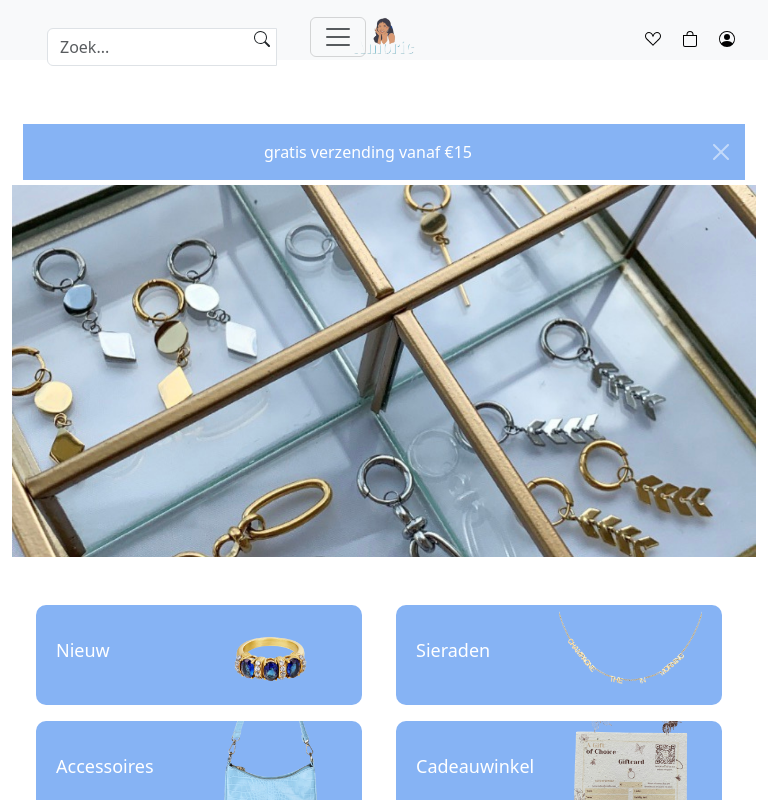
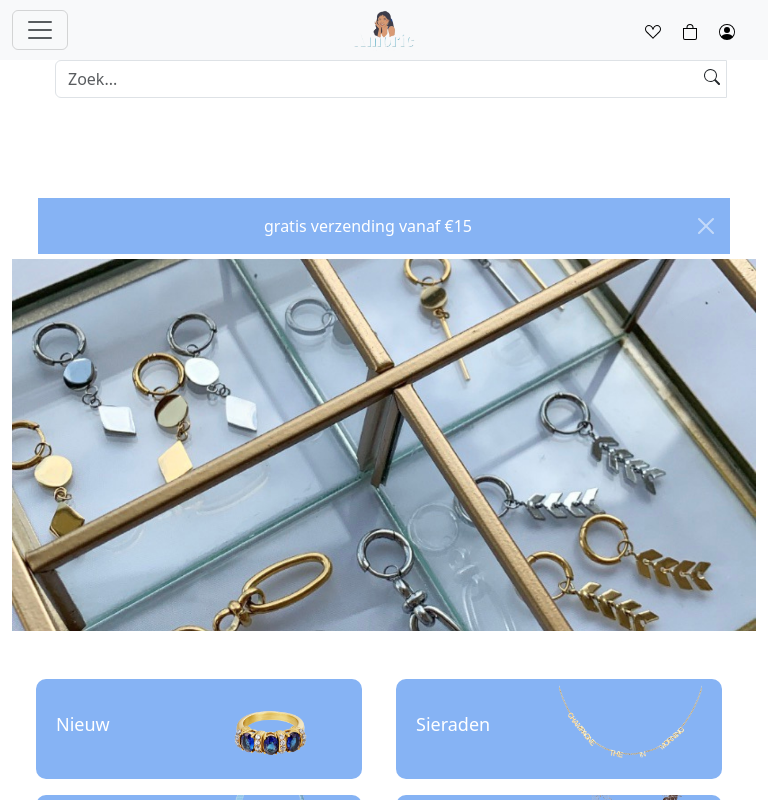
Before and after one commit to MorrisJansen/atelier-amorie, a React (Create React App) app: page / in a window 768 px wide. Shown: the top 800 px of the page. Built offline with nearby package versions, Linux system fonts and the light colour scheme.

Commit message:
grootste deel navbar afgemaakt, de linkjes nog aanpassen en een icoontje op grote schermen

```diff
--- a/public/index.html
+++ b/public/index.html
@@ -2,46 +2,19 @@
 <html lang="en">
   <head>
     <meta charset="utf-8" />
-    <link rel="icon" href="%PUBLIC_URL%/favicon.ico" />
+    <!-- <link rel="icon" href="%PUBLIC_URL%/favicon.ico" /> -->
     <meta name="viewport" content="width=device-width, initial-scale=1" />
     <meta name="theme-color" content="#000000" />
     <meta
       name="description"
       content="Web site created using create-react-app"
     />
-    <link rel="apple-touch-icon" href="%PUBLIC_URL%/logo192.png" />
-    <!--
-      manifest.json provides metadata used when your web app is installed on a
-      user's mobile device or desktop. See https://developers.google.com/web/fundamentals/web-app-manifest/
-    -->
-    <link rel="manifest" href="%PUBLIC_URL%/manifest.json" />
 
 
 
-
-    <!--
-      Notice the use of %PUBLIC_URL% in the tags above.
-      It will be replaced with the URL of the `public` folder during the build.
-      Only files inside the `public` folder can be referenced from the HTML.
-
-      Unlike "/favicon.ico" or "favicon.ico", "%PUBLIC_URL%/favicon.ico" will
-      work correctly both with client-side routing and a non-root public URL.
-      Learn how to configure a non-root public URL by running `npm run build`.
-    -->
-    <title>React App</title>
+    <title>Atelier Amorie</title>
   </head>
   <body>
-    <noscript>You need to enable JavaScript to run this app.</noscript>
     <div id="root"></div>
-    <!--
-      This HTML file is a template.
-      If you open it directly in the browser, you will see an empty page.
-
-      You can add webfonts, meta tags, or analytics to this file.
-      The build step will place the bundled scripts into the <body> tag.
-
-      To begin the development, run `npm start` or `yarn start`.
-      To create a production bundle, use `npm run build` or `yarn build`.
-    -->
   </body>
 </html>
--- a/src/componenten/navbar.js
+++ b/src/componenten/navbar.js
@@ -9,8 +9,9 @@ function Navbar() {
 {/* Eerste navbar */}
 <nav className="navbar bg-body-tertiary navbar-expand-lg eerste-navbar fixed-top">
   <div className="container-fluid">
+
  {/* Zoekbalk voor grote schermen */}
-    <div className="container-zoekbalk grote-zoeker">
+<div className="container-zoekbalk grote-zoeker d-lg-block d-none">
   <div className="row">
     <div className="col-11">
       <form className="d-flex">
@@ -18,7 +19,7 @@ function Navbar() {
           <input className="form-control" type="search" placeholder="Zoek..." aria-label="Zoeken" />
           <button className="btn grote-zoek-knop" type="submit">
             <svg xmlns="http://www.w3.org/2000/svg" width="16" height="16" fill="currentColor" className="bi bi-search" viewBox="0 0 16 16">
-                  <path d="M11.742 10.344a6.5 6.5 0 1 0-1.397 1.398h-.001c.03.04.062.078.098.115l3.85 3.85a1 1 0 0 0 1.415-1.414l-3.85-3.85a1.007 1.007 0 0 0-.115-.1zM12 6.5a5.5 5.5 0 1 1-11 0 5.5 5.5 0 0 1 11 0z"/>
+              <path d="M11.742 10.344a6.5 6.5 0 1 0-1.397 1.398h-.001c.03.04.062.078.098.115l3.85 3.85a1 1 0 0 0 1.415-1.414l-3.85-3.85a1.007 1.007 0 0 0-.115-.1zM12 6.5a5.5 5.5 0 1 1-11 0 5.5 5.5 0 0 1 11 0z" />
             </svg>
           </button>
         </div>
@@ -45,7 +46,7 @@ function Navbar() {
       <div className="offcanvas-body">
         <ul className="navbar-nav justify-content-end flex-grow-1 pe-3 d-lg-none">
           {/* Alle links */}
-          <a className="nav-item" href="index.php">
+          <a className="nav-item" href="/">
             <h5 className="my-2 h4 nav-link active" aria-current="page" style={{ color: "#0047AB" }}>Home</h5>
           </a>
           <a className="nav-item" href="nieuw.php">
@@ -112,10 +113,10 @@ function Navbar() {
   </div>
 </nav>
 
-{/* Zoekbalk voor kleine schermen */}
-<div className="container-zoekbalk d-lg-none kleine-zoeker">
+{/* Zoekbalk voor kleine en medium schermen */}
+<div className="container-zoekbalk kleine-zoeker d-md-block d-lg-none">
   <div className="row">
-    <div className="col-11">
+    <div className="col-12">
       <form className="d-flex">
         <div className="input-group">
           <input className="form-control" type="search" placeholder="Zoek..." aria-label="Zoeken" />
@@ -129,7 +130,6 @@ function Navbar() {
     </div>
   </div>
 </div>
-
 {/* Tweede navbar voor desktop */}
 <nav className="navbar navbar-expand-lg fixed-top bg-custom d-lg-block d-none tweede-navbar" id="navbar">
   <div className="container-fluid">
@@ -145,7 +145,7 @@ function Navbar() {
         <ul className="navbar-links">
           {/* Alle links */}
           <li className="nav-item">
-            <a className="nav-link" href="index.php">Home</a>
+            <a className="nav-link" href="/">Home</a>
           </li>
           <li className="nav-item">
             <a className="nav-link" href="nieuw.php">Nieuw</a>
@@ -242,7 +242,6 @@ function Navbar() {
   </div>
 </nav>
 
-{/* Derde navbar voor kleine schermen */}
 
 </div>
 
--- a/src/index.css
+++ b/src/index.css
@@ -1,4 +1,4 @@
-body {
+/* body {
   margin: 0;
   font-family: -apple-system, BlinkMacSystemFont, 'Segoe UI', 'Roboto', 'Oxygen',
     'Ubuntu', 'Cantarell', 'Fira Sans', 'Droid Sans', 'Helvetica Neue',
@@ -10,4 +10,4 @@ body {
 code {
   font-family: source-code-pro, Menlo, Monaco, Consolas, 'Courier New',
     monospace;
-}
+} */
--- a/src/stijlen/App.css
+++ b/src/stijlen/App.css
@@ -62,8 +62,19 @@
   }
 }
 
+@media (min-width: 768px) and (max-width: 991.98px) {
+  .sm-navbar-icons {
+    bottom: -20px;
+
+  }
+
+}
+
 
 /* zoekbalk in de navbar */
+
+
+
 
 
 /* Verberg de zoekbalk standaard op kleine schermen */
@@ -73,10 +84,11 @@
 
 
 /* Toon de zoekbalk op grote schermen */
-@media (min-width: 768px) {
+@media (min-width: 991.98px) {
   .grote-zoeker {
     display: block;
     width: 40%;
+    margin-left: 25px;
   }
 
 .btn.kleine-zoek-knop {
@@ -85,40 +97,41 @@
 }
 
 
+@media (min-width: 768px) and (max-width: 991.98px) {
+  .kleine-zoeker {
+    margin-top: 45px;
+    margin-bottom: 10px;
+    margin-left: 30px;
+  }
+
+
+
+}
 
 
 
 
-/* padding op kleine schermen */
+
+
+/* zorgen dat de zoekbalk op de juiste plek staat op kleine schermen */
 @media (max-width: 768px) {
   .kleine-zoeker {
-    padding: 15px 0;
-    width: 100%;
+    margin-top: 10px;
+    margin-bottom: 10px;
+  }
+
+  .form-control {
+    margin-left: 25px;
+    margin-top: 20px;
+
   }
 
   .kleine-zoek-knop {
     margin-top: 12px;
   }
+  }
 
 
-  /* zorgt dat de zoekbalk op de juiste positie staat */
-  .input-group {
-    position: absolute;
-    left: 35px;
-  }
-}
-
-@media (max-width: 768px) {
-  .form-control {
-    margin-top: 20px;
-  }
-}
-
-@media (min-width: 768px) {
-  .kleine-zoeker {
-    display: none;
-  }
-}
 
 
 /* zorgt dat de zoek knop in het input element staat */
@@ -280,6 +293,7 @@ div.alert.alert-primary.custom-alert.alert-dismissible.fade.show.text-white.text
   background-color: #86B3F4;
   color: white;
   margin-bottom: 5px;
+  width: 90%;
 
 
 }
```
Also changed, not shown: src/App.js (deleted, +0 -25 lines), src/index.js (+0 -9 lines), src/paginas/home.js (+0 -10 lines), public/logo192.png (deleted), public/logo512.png (deleted). Lines whose indentation alone changed are shown as unchanged.
